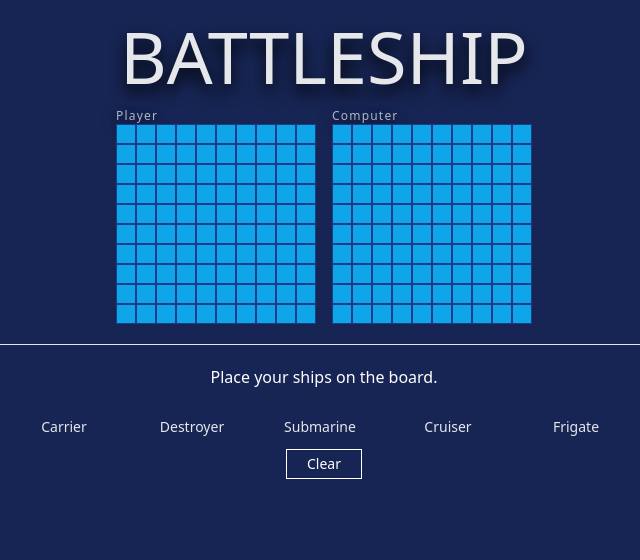
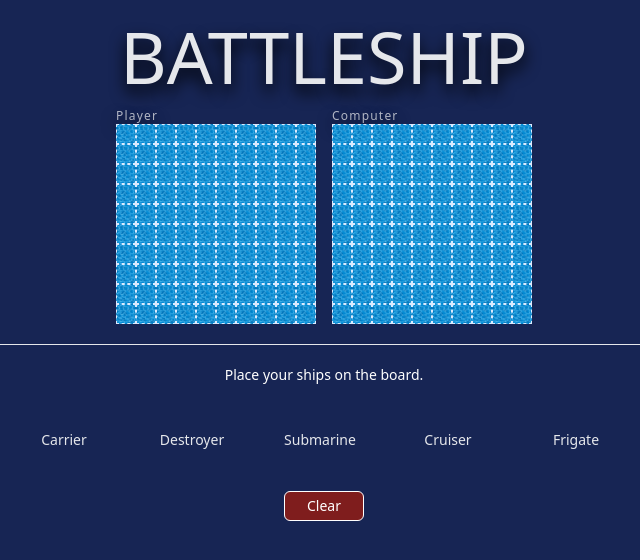
Before and after one commit to Naamee/battleship, a Vue app: page /battle in a window 1280 px wide. Shown: the top 560 px of the page, without its empty margins (316-956 px from the left). Built offline with nearby package versions, Linux system fonts and the light colour scheme.

Commit message:
added water and stylings

```diff
--- a/src/components/GameBoardComp.vue
+++ b/src/components/GameBoardComp.vue
@@ -13,7 +13,7 @@ const isEmpty = (element) => element === '0';
       <div
         v-for="(element, index) in array"
         :key="index"
-        class="bg-sky-500 border border-blue-900 w-5 h-5 hover:bg-sky-600 active:bg-sky-700 active:outline active:outline-white/50"
+        class="bg-water bg-cover border border-dashed border-blue-100 w-5 h-5 hover:border-4  hover:border-blue-800 active:bg-sky-700 active:border-4 active:border-red-900"
       >
         <!--display only if element is not empty-->
         <p v-if="!isEmpty(element)">{{ element }}</p>
--- a/src/components/GameBoardPlayer.vue
+++ b/src/components/GameBoardPlayer.vue
@@ -18,6 +18,7 @@ const moveShip = (move, previousListener) => {
   const gameStore = useGameStore()
   myBoard.value.focus()
 
+  // remove previous listener if it exists
   if (previousListener) {
     myBoard.value.removeEventListener('keydown', previousListener, true)
   }
@@ -26,28 +27,28 @@ const moveShip = (move, previousListener) => {
   handleKeydown = (e) => {
     e.preventDefault()
     switch (e.key) {
-      case 'ArrowDown':
+      case 's':
         if (move.orientation === 'Horizontal') {
           move.down()
         } else {
           move.right()
         }
         break
-      case 'ArrowUp':
+      case 'w':
         if (move.orientation === 'Horizontal') {
           move.up()
         } else {
           move.left()
         }
         break
-      case 'ArrowLeft':
+      case 'a':
         if (move.orientation === 'Horizontal') {
           move.left()
         } else {
           move.up()
         }
         break
-      case 'ArrowRight':
+      case 'd':
         if (move.orientation === 'Horizontal') {
           move.right()
         } else {
@@ -57,17 +58,17 @@ const moveShip = (move, previousListener) => {
       case 'r':
         move.rotate()
         break
-      case 'Enter':
+      case 'e':
         if (move.orientation === 'Horizontal') {
           if (gameStore.playerPlaceShip(props.shipClass[0], props.shipClass[1], move.offset, move.start, move.orientation) === true) {
             myBoard.value.removeEventListener('keydown', handleKeydown, true)
-            gameStore.generateCells()
+            gameStore.generateCells() //clear highlighted cells
           }
 
         } else {
           if (gameStore.playerPlaceShip(props.shipClass[0], props.shipClass[1], move.start, move.offset, move.orientation) === true) {
             myBoard.value.removeEventListener('keydown', handleKeydown, true)
-            gameStore.generateCells()
+            gameStore.generateCells() //clear highlighted cells
           }
         }
         break
@@ -84,7 +85,7 @@ const placeShip = () => {
 }
 
 watch(() => props.shipClass, () => {
-  placeShip()
+  placeShip() //place ship when ship is selected
 })
 </script>
 
@@ -95,8 +96,8 @@ watch(() => props.shipClass, () => {
       <div
         v-for="(element, index) in array"
         :key="index"
-        class="bg-sky-500 border border-blue-900 w-5 h-5"
-        :class="{ 'bg-white animate-pulse': highlightedCells[`${key}-${index}`] }"
+        class="bg-water bg-cover border border-dashed border-blue-100 w-5 h-5"
+        :class="{'bg-none bg-blue-100  border-2 border-gray-700': highlightedCells[`${key}-${index}`] }"
       >
         <!--display only if element is not empty-->
         <p v-if="!isEmpty(element)">{{ element }}</p>
--- a/src/components/GameMain.vue
+++ b/src/components/GameMain.vue
@@ -18,6 +18,7 @@ onMounted(() => {
   compboard.value = gameStore.compboard.board
 })
 
+// watch for changes in the player board
 watch(() => gameStore.playerboard.board, (newVal) => {
   playerboard.value = newVal
 })
--- a/src/components/ShipMain.vue
+++ b/src/components/ShipMain.vue
@@ -10,15 +10,18 @@ defineEmits(['placeShip'])
 
 <template>
     <ShipMessage v-if="gameStore.placedShips.length!==5" message="Place your ships on the board."/>
-    <div class="flex mt-5 justify-center text-sm text-gray-200">
+    <div class="flex mt-5 justify-center ">
         <div v-for="([key, value]) in Object.entries(ships)" :key="key" class="flex mt-1">
             <div class="flex justify-center p-1 w-32">
             <!--ship name-->
-            <button @click="$emit('placeShip', [key, value])" class="mr-2 capitalize disabled:text-green-500" :disabled="placedShips.includes(key)">{{ key }}</button>
+            <button @click="$emit('placeShip', [key, value])" class="mr-2 capitalize text-sm text-gray-200 hover:text-white transition ease-in-out duration-300 hover:scale-125 border border-transparent p-4 rounded-md hover:border-white  disabled:no-underline disabled:text-green-500 disabled:border-transparent disabled:scale-100" :disabled="placedShips.includes(key)">{{ key }}</button>
              </div>
     </div>
     </div>
-    <div class="flex justify-center mt-2">
-        <button @click="gameStore.clearPlacedShips" class="text-white text-sm border border-white px-5 py-1">Clear</button>
+    <div class="flex flex-col justify-center mt-5 items-center space-y-2">
+        <!--Clear Button-->
+        <button @click="gameStore.clearPlacedShips" class="px-5 py-1 w-20 bg-red-900 hover:bg-red-950 text-white text-sm border border-white rounded-md">Clear</button>
+        <!--Play Button-->
+        <button v-if="gameStore.placedShips.length===5" class="transition ease-out animate-pulse hover:animate-none text-white text-sm border border-white px-5 py-1 w-20">Play</button>
     </div>
 </template>
--- a/src/components/ShipMessage.vue
+++ b/src/components/ShipMessage.vue
@@ -6,6 +6,6 @@ const props = defineProps ({
 
 <template>
     <div class="flex mt-5 justify-center">
-        <p class="text-white">{{ props.message }}</p>
+        <p class="text-white text-sm">{{ props.message }}</p>
     </div>
 </template>
--- a/src/stores/GameStore.js
+++ b/src/stores/GameStore.js
@@ -35,9 +35,9 @@ export const useGameStore = defineStore('game', {
             }
         },
         clearPlacedShips() {
-            this.playerboard.createBoard()
+            this.playerboard.createBoard() // Clear the board
             while (this.placedShips.length > 0) {
-                this.placedShips.pop();
+                this.placedShips.pop(); // Clear the placedShips array
               }
         },
         compPlaceShip(ship, x, y, direction) {
--- a/tailwind.config.js
+++ b/tailwind.config.js
@@ -12,6 +12,9 @@ export default {
         sm: '0 1px 2px var(--tw-shadow-color)',
         DEFAULT: '0 2px 4px var(--tw-shadow-color)',
         lg: '0 8px 16px var(--tw-shadow-color)',
+      },
+      backgroundImage: {
+        'water': "url('src/assets/water.jpg')",
       },
     },
   },
```
Also changed, not shown: src/assets/carrier.png (deleted), src/assets/water.jpg (added).
